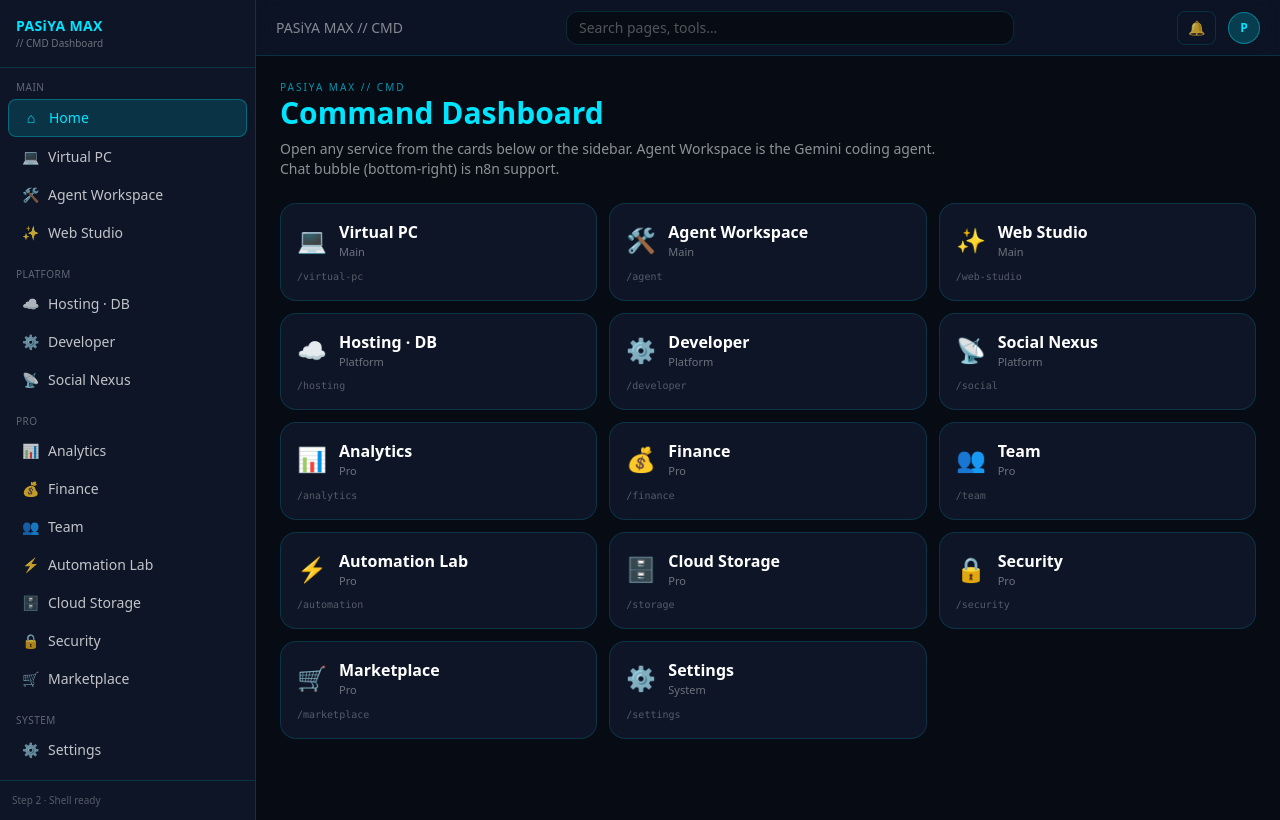
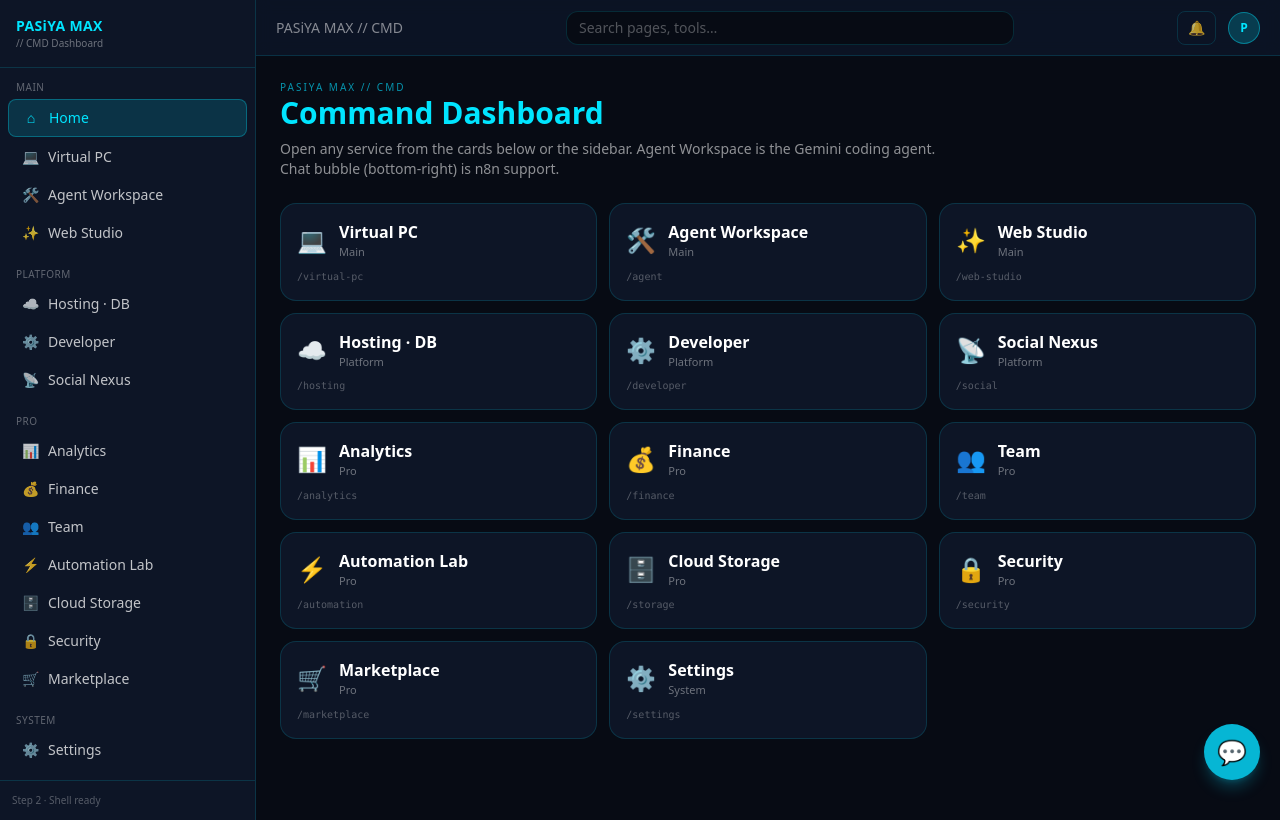
Before and after one commit to pasindudananjaya92-bot/pasiya-bot-platform, a Next.js app: page / in a window 1280 px wide. Built offline with nearby package versions, Linux system fonts and the light colour scheme.

Commit message:
Add ChatBubble component to DashboardShell

```diff
--- a/components/DashboardShell.tsx
+++ b/components/DashboardShell.tsx
@@ -3,6 +3,7 @@
 import { useState, type ReactNode } from "react";
 import { Sidebar } from "./Sidebar";
 import { TopBar } from "./TopBar";
+import { ChatBubble } from "./ChatBubble";
 
 export function DashboardShell({ children }: { children: ReactNode }) {
   const [open, setOpen] = useState(false);
@@ -14,6 +15,7 @@ export function DashboardShell({ children }: { children: ReactNode }) {
         <TopBar onMenu={() => setOpen(true)} />
         <main className="flex-1 overflow-auto p-4 md:p-6">{children}</main>
       </div>
+      <ChatBubble />
     </div>
   );
 }
```
